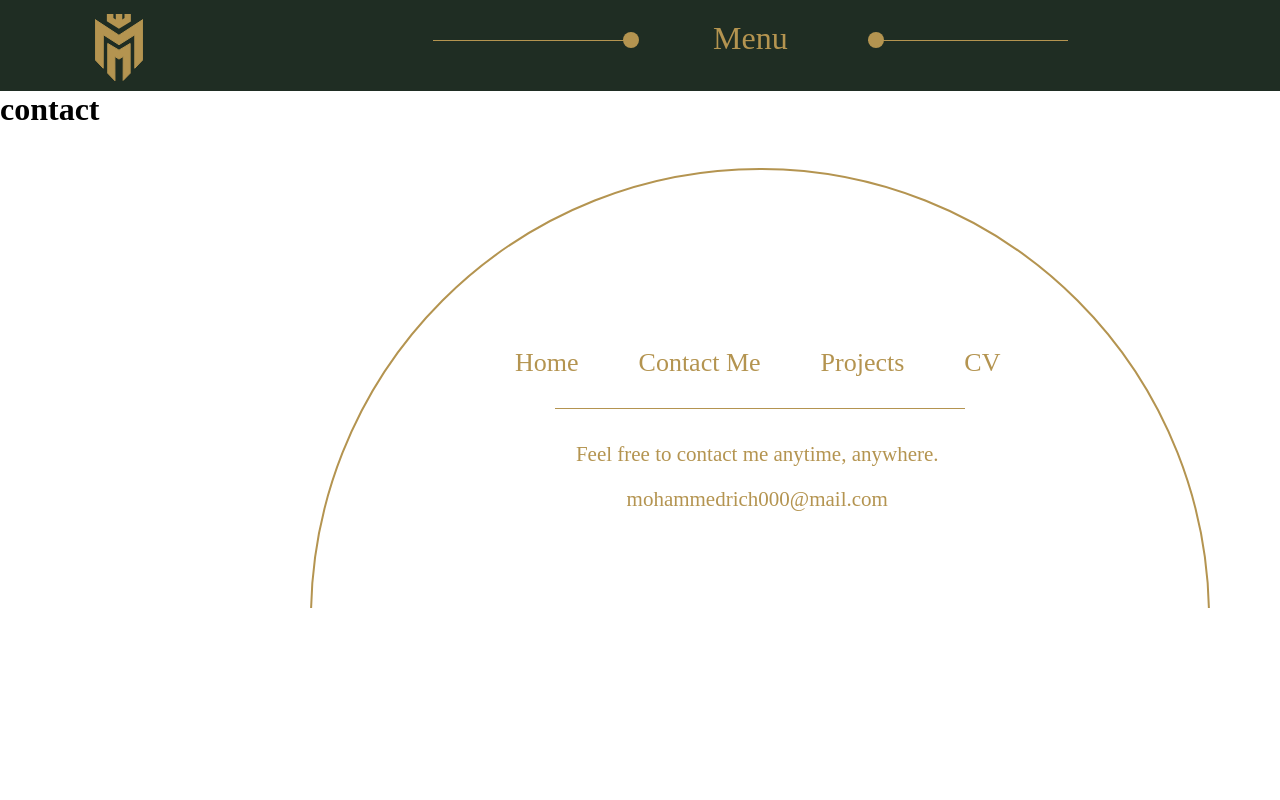
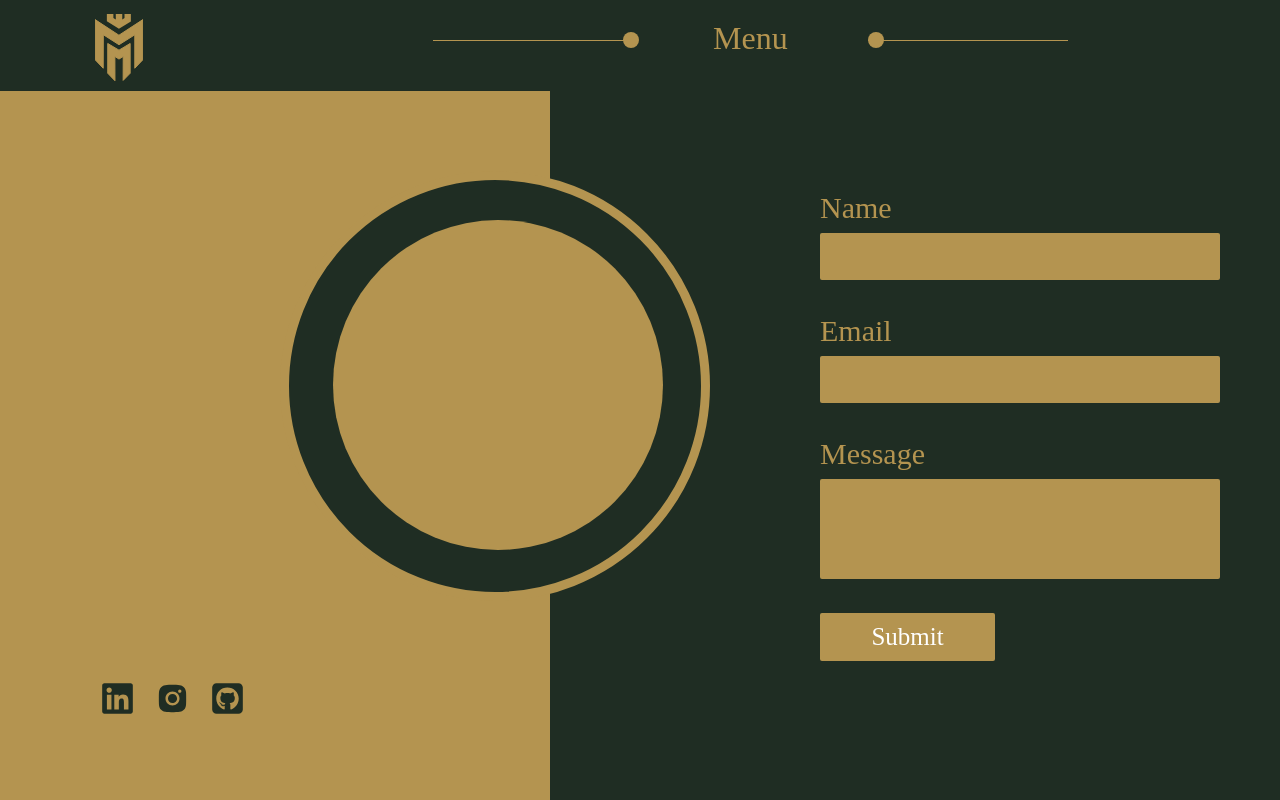
Before and after one commit to Mohammed5798/my-web, a React (Vite) app in the folder myweb/: page /contact in a window 1280 px wide. Shown: the top 800 px of the page. Built offline with nearby package versions, Linux system fonts and the light colour scheme; a web font is replaced by a local one.

Commit message:
(contact page) twelfth commit

```diff
--- a/myweb/src/components/navbar.tsx
+++ b/myweb/src/components/navbar.tsx
@@ -100,7 +100,7 @@ function NavBar() {
 
                         <Link to="/" className='link' onClick={() => setIsActive(true)}>home</Link>
 
-                        <Link to="/aboutMe" className='link' onClick={() => setIsActive(true)}>about me</Link>
+                        {/* <Link to="#aboutMe" className='link' onClick={() => setIsActive(true)}>about me</Link> */}
 
                         <select id="options" value="my skills" onChange={selectHandle}>
                             <option value="my skills" disabled>My Skills</option>
--- a/myweb/src/pages/contact.tsx
+++ b/myweb/src/pages/contact.tsx
@@ -1,10 +1,48 @@
 import '../style/main.css';
+import { FaLinkedin } from "react-icons/fa";
+import { AiFillInstagram } from "react-icons/ai";
+import { FaSquareGithub } from "react-icons/fa6";
+import { useTheme } from '../context/context';
 
 function Contact() {
+
+    const { them } = useTheme();
+
     return (
 
-        <div className="contact-container">
-            <h1>contact</h1>
+        <div className={them == "light" ? "contact-container-light" : "contact-container-dark"}>
+
+            <div className="left">
+
+                <span className="outer-circle"> <span className="inner-circle"></span> </span>
+
+                <div className="accounts">
+                    <FaLinkedin className='icon'/>
+                    <AiFillInstagram className='icon'/>
+                    <FaSquareGithub className='icon'/>
+                </div>
+            </div>
+
+            <div className="right">
+
+                <form className='form' action='mailto:mohammedrich000@gmail.com' method="POST" encType='text/plain'>
+                    <label className='label' htmlFor="name">name</label>
+                    <input min={3} className='user-name' type="text" id="name" name="name" required />
+                    <br></br>
+
+                    <label className='label' htmlFor="email">email</label>
+                    <input className='user-email' type="email" id="email" name="email" required />
+                    <br></br>
+
+                    <label className='label' htmlFor="message">message</label>
+                    <textarea className='textarea' name="message" id="message" rows={4} cols={50} required></textarea>
+                    <br></br>
+
+                    <button type='submit' className='submit'> submit </button>
+
+                </form>
+            </div>
+
         </div>
     );
 };
--- a/myweb/src/style/main.css
+++ b/myweb/src/style/main.css
@@ -133,13 +133,13 @@
   display: flex;
   flex-direction: column;
   align-self: center;
-  margin-top: -60px;
+  margin-top: -130px;
 }
 .navbar-container-dark .active-navbar-dark .down .left .link {
   font-size: 60px;
   text-transform: capitalize;
   color: #B49450;
-  margin-top: 20px;
+  margin-top: 30px;
 }
 .navbar-container-dark .active-navbar-dark .down .left #options {
   width: 300px;
@@ -149,6 +149,7 @@
   outline: none;
   background-color: #1F2D23;
   margin-left: -5px;
+  margin-top: 25px;
 }
 .navbar-container-dark .active-navbar-dark .down .left #options option {
   font-size: 30px;
@@ -935,7 +936,7 @@
   grid-template-columns: repeat(2, 1fr);
   align-items: center;
   align-items: center;
-  margin-top: 80px;
+  margin-top: 100px;
   background-color: white;
 }
 .about-me-container-dark .down .left-text {
@@ -1284,7 +1285,7 @@
   grid-template-columns: repeat(2, 1fr);
   align-items: center;
   align-items: center;
-  margin-top: 80px;
+  margin-top: 100px;
   background-color: #B49450;
 }
 .about-me-container-light .down .left-text {
@@ -1548,3 +1549,102 @@
   color: #B49450;
   font-size: 21px;
 }
+
+.contact-container-dark {
+  display: grid;
+  grid-template-columns: 1fr 1fr;
+  height: 90vh;
+  background-color: #1F2D23;
+}
+.contact-container-dark .left {
+  display: flex;
+  flex-direction: column;
+  background-color: #B49450;
+  width: 550px;
+}
+.contact-container-dark .left .outer-circle {
+  background-color: #1F2D23;
+  width: 430px;
+  height: 430px;
+  border-radius: 100%;
+  border: 9px solid #B49450;
+  margin: 80px 280px;
+}
+.contact-container-dark .left .outer-circle .inner-circle {
+  background-color: #B49450;
+  width: 330px;
+  height: 330px;
+  border-radius: 100%;
+  display: block;
+  margin: 40px 43.5px;
+}
+.contact-container-dark .left .accounts {
+  display: flex;
+  flex-direction: row;
+  -moz-column-gap: 20px;
+       column-gap: 20px;
+  margin-left: 100px;
+}
+.contact-container-dark .left .accounts .icon {
+  font-size: 35px;
+  color: #1F2D23;
+}
+.contact-container-dark .right .form {
+  display: flex;
+  flex-direction: column;
+  margin-top: 100px;
+  margin-left: 180px;
+  row-gap: 8px;
+}
+.contact-container-dark .right .form .label {
+  color: #B49450;
+  text-transform: capitalize;
+  font-size: 30px;
+}
+.contact-container-dark .right .form .user-name {
+  width: 400px;
+  height: 47px;
+  border-radius: 2px;
+  background-color: #B49450;
+  border: none;
+  color: white;
+  padding-left: 10px;
+  font-size: 17px;
+}
+.contact-container-dark .right .form .user-email {
+  width: 400px;
+  height: 47px;
+  border-radius: 2px;
+  background-color: #B49450;
+  border: none;
+  color: white;
+  padding-left: 10px;
+  font-size: 17px;
+}
+.contact-container-dark .right .form .textarea {
+  resize: none;
+  width: 400px;
+  height: 100px;
+  background-color: #B49450;
+  border: none;
+  color: white;
+  border-radius: 2px;
+  padding: 10px;
+  text-transform: capitalize;
+  font-size: 18px;
+}
+.contact-container-dark .right .form .submit {
+  width: 175px;
+  background-color: #B49450;
+  border: none;
+  color: white;
+  padding: 10px;
+  font-size: 25px;
+  text-transform: capitalize;
+  text-align: center;
+  border-radius: 2px;
+}
+.contact-container-dark .right .form .submit:hover {
+  background-color: white;
+  color: #B49450;
+}
--- a/myweb/src/style/main.scss
+++ b/myweb/src/style/main.scss
@@ -48,12 +48,12 @@
 
         .down{display: grid; grid-template-columns: 1fr 1fr; justify-items: center;
 
-            .left{display: flex; flex-direction: column; align-self: center; margin-top: -60px;
+            .left{display: flex; flex-direction: column; align-self: center; margin-top: -130px;
 
-                .link{font-size: 60px; text-transform: capitalize; color: #B49450; margin-top: 20px;};
+                .link{font-size: 60px; text-transform: capitalize; color: #B49450; margin-top: 30px;};
 
                 #options{width: 300px; border: none; color: #B49450; font-size: 60px; outline: none; background-color: #1F2D23; margin-left: -5px;
-
+                    margin-top: 25px;
                     option{font-size: 30px; margin-left: 100px;};
                 };
             };
@@ -393,7 +393,7 @@
         };
     };
 
-    .down{display: grid; grid-template-columns: repeat(2, 1fr); align-items: center; align-items: center; margin-top: 80px; background-color: white;
+    .down{display: grid; grid-template-columns: repeat(2, 1fr); align-items: center; align-items: center; margin-top: 100px; background-color: white;
 
         .left-text{display: grid; grid-template-columns: 1fr 1fr; align-items: center; width: 800px; padding-top: 50px; padding-bottom: 50px;
 
@@ -502,7 +502,7 @@
         };
     };
 
-    .down{display: grid; grid-template-columns: repeat(2, 1fr); align-items: center; align-items: center; margin-top: 80px; background-color: #B49450;
+    .down{display: grid; grid-template-columns: repeat(2, 1fr); align-items: center; align-items: center; margin-top: 100px; background-color: #B49450;
 
         .left-text{display: grid; grid-template-columns: 1fr 1fr; align-items: center; width: 800px; padding-top: 50px; padding-bottom: 50px;
 
@@ -580,3 +580,34 @@
         };
     }
 };
+
+//*--------------------contact------------------------//
+.contact-container-dark{display: grid; grid-template-columns: 1fr 1fr; height: 90vh; background-color: #1F2D23;
+
+    .left{display: flex; flex-direction: column; background-color: #B49450; width: 550px;
+
+        .outer-circle{background-color: #1F2D23; width: 430px; height: 430px; border-radius: 100%; border: 9px solid #B49450; margin: 80px 280px;
+            .inner-circle{background-color: #B49450; width: 330px; height: 330px; border-radius: 100%; display: block; margin: 40px 43.5px;};
+        };
+
+        .accounts{display: flex; flex-direction: row; column-gap: 20px; margin-left: 100px;
+
+            .icon{font-size: 35px; color: #1F2D23;};
+        };
+
+    };
+
+    .right{
+        .form{display: flex; flex-direction: column; margin-top: 100px; margin-left: 180px; row-gap: 8px;
+            .label{color: #B49450; text-transform: capitalize; font-size: 30px;};
+            .user-name{width: 400px; height: 47px; border-radius: 2px; background-color: #B49450; border: none; color: white; padding-left: 10px; font-size: 17px;};
+            .user-email{width: 400px; height: 47px; border-radius: 2px; background-color: #B49450; border: none; color: white; padding-left: 10px; font-size: 17px;};
+            .textarea{resize: none; width: 400px; height: 100px; background-color: #B49450; border: none; color: white; border-radius: 2px;
+                padding: 10px; text-transform: capitalize; font-size: 18px;
+            };
+            .submit{width: 175px; background-color: #B49450; border: none; color: white; padding: 10px; font-size: 25px; text-transform: capitalize; text-align: center;
+                border-radius: 2px; &:hover{background-color: white; color: #B49450;};
+            };
+        };
+    };
+};
```
